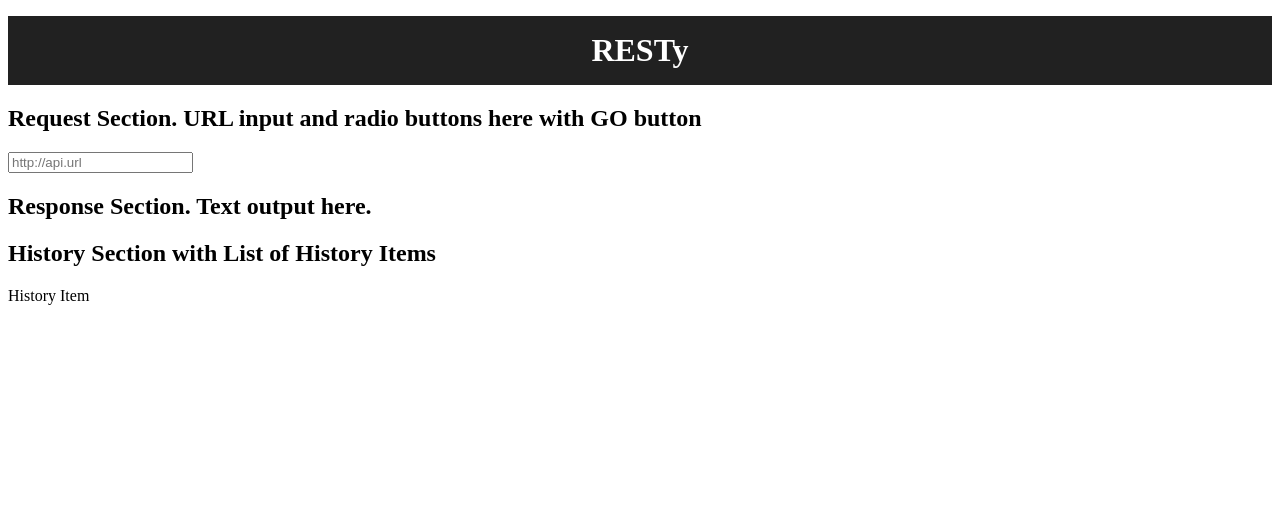
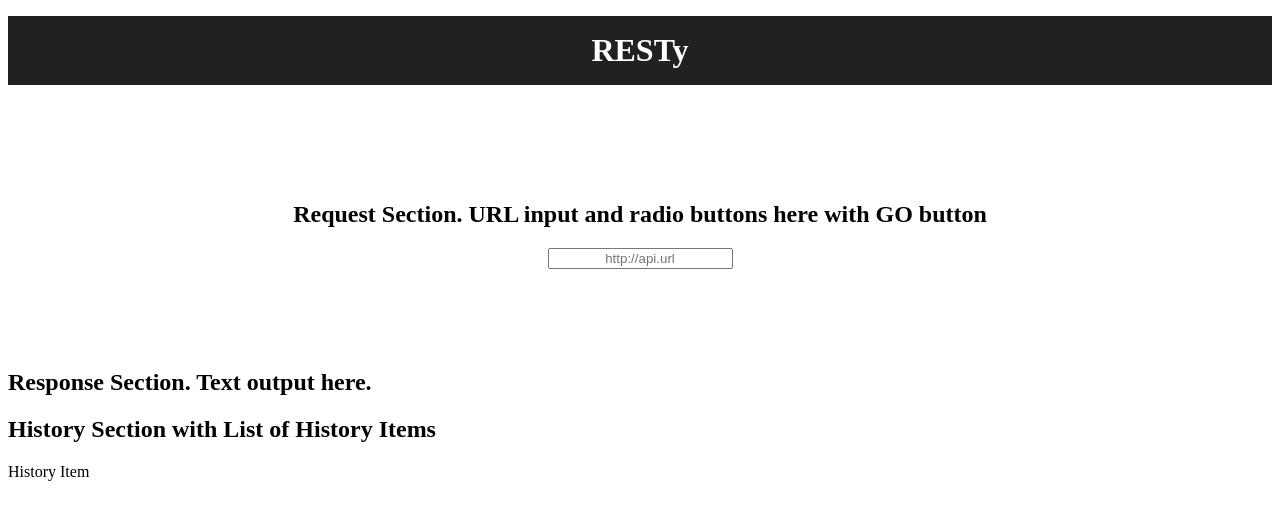
Before and after one commit to RhoneLachner/lab-29-resty, a React app: page / in a window 1280 px wide. Shown: the top 520 px of the page. Built offline with nearby package versions, Linux system fonts and the light colour scheme.

Commit message:
moved css file to containers and altered request section css b4 adding buttons

```diff
--- a/src/components/sectionView/Header.jsx
+++ b/src/components/sectionView/Header.jsx
@@ -1,5 +1,5 @@
 import React, { Component } from 'react';
-import styles from './Header.css';
+import styles from '../../containers/RestyHome.css';
 
 export default class Header extends Component {
   render() {
--- a/src/components/sectionView/RequestView.jsx
+++ b/src/components/sectionView/RequestView.jsx
@@ -1,9 +1,11 @@
 import React, { Component } from 'react';
+import styles from '../../containers/RestyHome.css';
 
 export default class RequestView extends Component {
   render() {
     return (
       <>
+        <div className={styles.requestView}>
           <div>
             <h2>Request Section.
             URL input and radio buttons here with GO button</h2>
@@ -11,10 +13,9 @@ export default class RequestView extends Component {
 
           <form>
             <input type="text" placeholder="http://api.url"></input>
+
           </form>
-
-
-
+        </div>
       </>
     );
   }
--- /dev/null
+++ b/src/containers/RestyHome.css
@@ -0,0 +1,25 @@
+.header {
+    background-color: rgb(33, 33, 33);
+    .headerText {
+        display: flex;
+        justify-content: center;
+        text-align: center;
+        margin: 1rem;
+        padding: 1rem;
+        color: rgb(255, 255, 255);
+    }
+}
+
+.requestView {
+    display: block;
+    text-align: center;
+    border: rgb(33, 33, 33);
+    padding: 5rem;
+    input {
+        display: block;
+        justify-content: center;
+        justify-self: center;
+        text-align: center;
+    }
+
+}
--- a/src/services/RequestFunc.js
+++ b/src/services/RequestFunc.js
@@ -1,4 +1,4 @@
-import React, { Component } from 'react'
+import React, { Component } from 'react';
 
 export default class RequestFunc extends Component {
   render() {
@@ -6,6 +6,6 @@ export default class RequestFunc extends Component {
       <div>
 
       </div>
-    )
+    );
   }
 }
```
Lines whose indentation alone changed are shown as unchanged.
